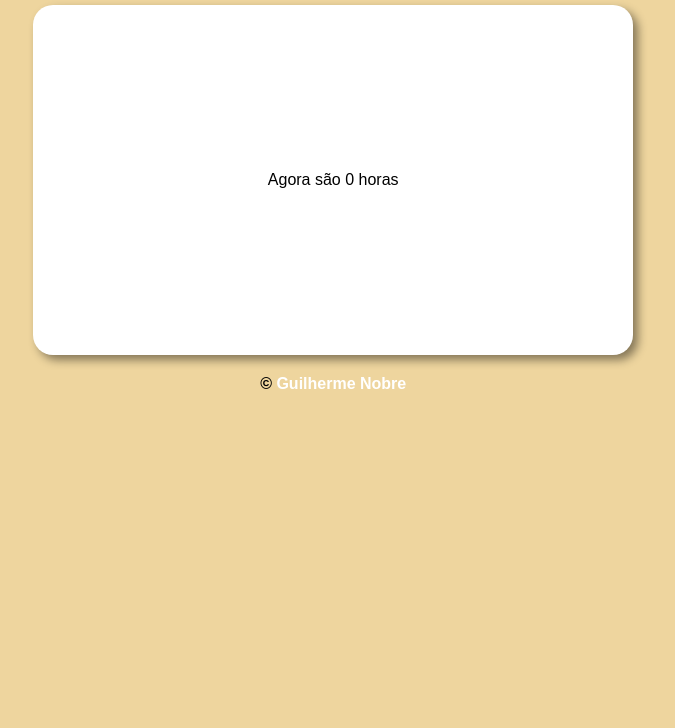
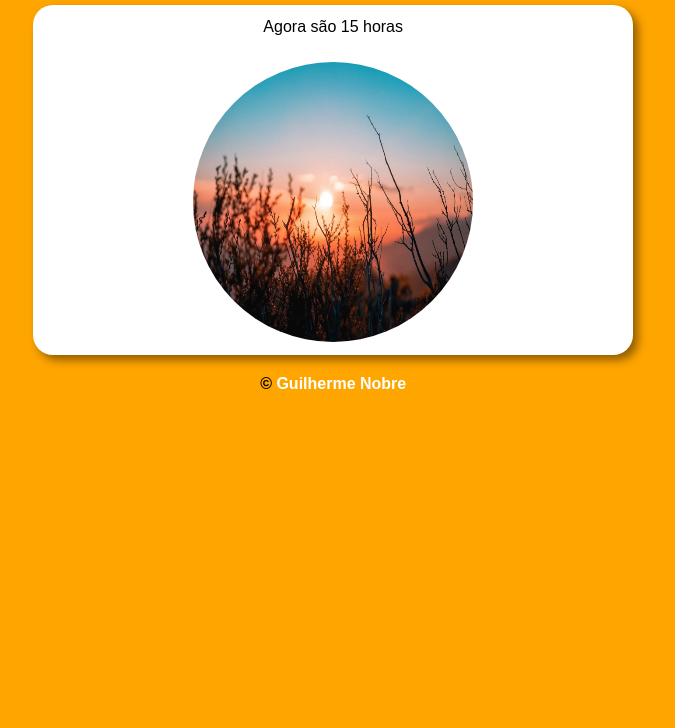
Before and after one commit to GuilhermeNobre06/JavaScript, a plain HTML site: page aula 1/ex015/index.html in a window 1280 px wide. Shown: the part 72-800 px from the top of the page, without its empty margins (294-969 px from the left). Drawn offline with Linux system fonts and the light colour scheme.

Commit message:
update exmudar horario e img

```diff
--- a/aula 1/ex015/index.html
+++ b/aula 1/ex015/index.html
@@ -6,11 +6,11 @@
     <link rel="stylesheet" href="src/style.css">
     <title>Hora do dia</title>
 </head>
-<body>
+<body id="b">
     <h1>Hora do Dia</h1>
     <div id="dia">
         <p id="hora">p</p>
-        <img src="" alt="">
+        <img id="foto" src="src/img/nascer.jpg" alt="">
     </div>
     <footer>
         <p>&#169; <a href="https://github.com/GuilhermeNobre06" target="_blank">Guilherme Nobre</a></p>
--- a/aula 1/ex015/src/script.js
+++ b/aula 1/ex015/src/script.js
@@ -1,13 +1,19 @@
-var agora = new Date()
-var hora = agora.getHours()
+    const agora = new Date()
+    const hora = 15
+    const img = document.getElementById('foto')
 
-if (hora < 5) {
-    document.getElementById('hora').innerHTML = `Agora são
-    ${hora} horas`
-} else if (hora < 12){
+    let caminho = "";
+
     document.getElementById('hora').innerHTML = `Agora são ${hora} horas`
-} else if (hora < 18){
-    document.getElementById('hora').innerHTML = `Agora são ${hora} horas`
-} else {
-    document.getElementById('hora').innerHTML = `Agora são ${hora} horas`
-}
+
+    if(hora < 5){
+        document.getElementById('b').style.backgroundColor = '#2d6c89'
+        caminho = "src/img/madruga.jpg";
+    } else if (hora < 12){
+        document.getElementById('b').style.backgroundColor = 'rgb(238, 213, 158)'
+        caminho = "src/img/nascer.jpg";
+    } else if (hora < 18){
+        document.getElementById('b').style.backgroundColor = '#FFA500'
+        caminho = "src/img/nascer.jpg";
+    }
+    img.src = caminho
--- a/aula 1/ex015/src/style.css
+++ b/aula 1/ex015/src/style.css
@@ -21,9 +21,8 @@ h1{
 #dia{
     margin: auto;
     display: flex;
-    justify-content: center;
+    justify-content: space-around;
     align-items: center;
-    align-content: space-around;
     flex-direction: column;
     background-color: white;
     height: 350px;
@@ -32,8 +31,10 @@ h1{
     box-shadow: 5px 5px 10px rgba(0, 0, 0, 0.445);
 }
 
-#hora{
-
+img{
+    height: 280px;
+    width: 280px;
+    border-radius: 50%;
 }
 
 footer{
```
Also changed, not shown: aula 1/ex015/src/img/madruga.jpg (added), aula 1/ex015/src/img/nascer.jpg (added), aula 1/ex015/src/img/tarde.jpg (added).
